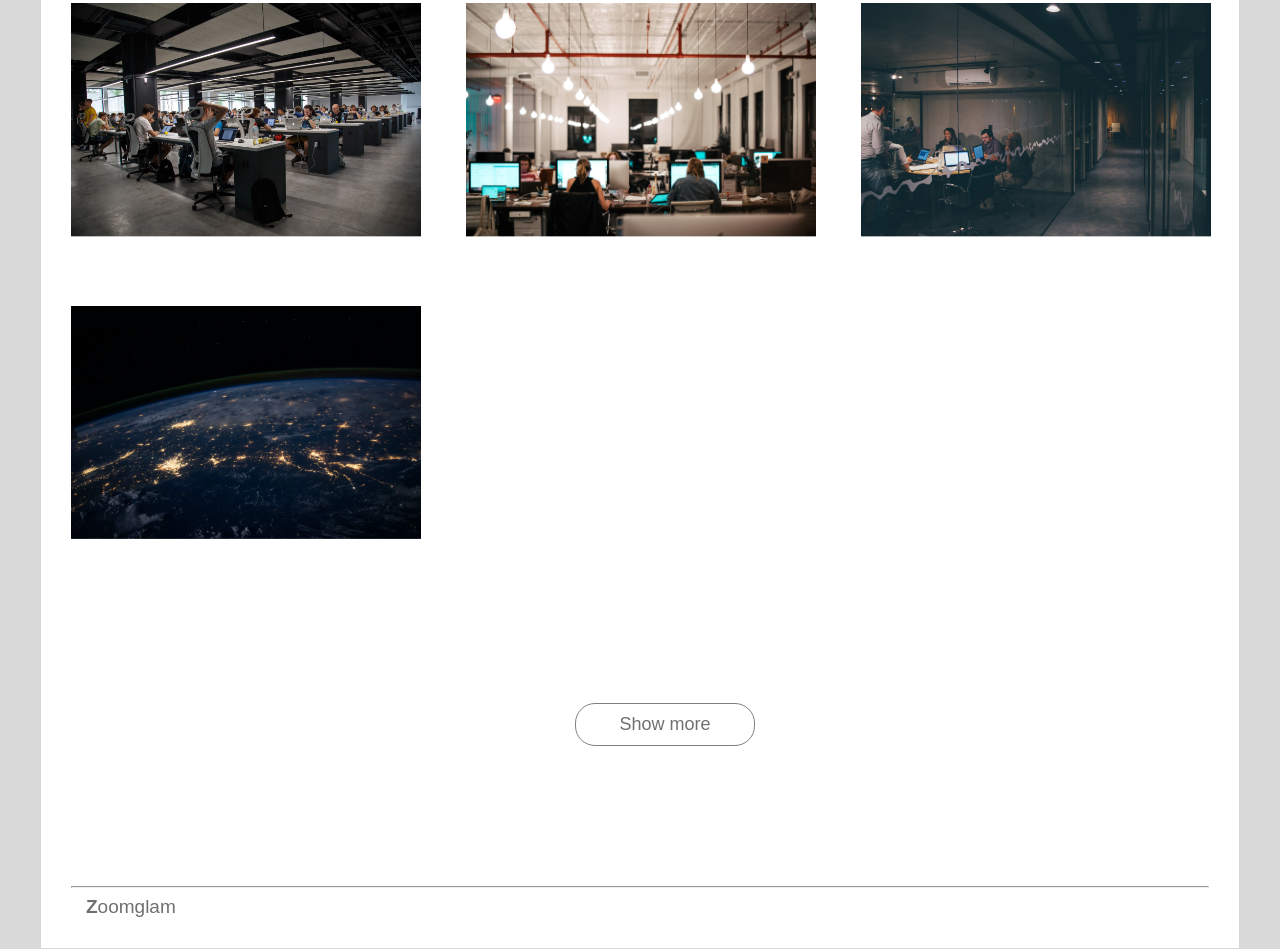
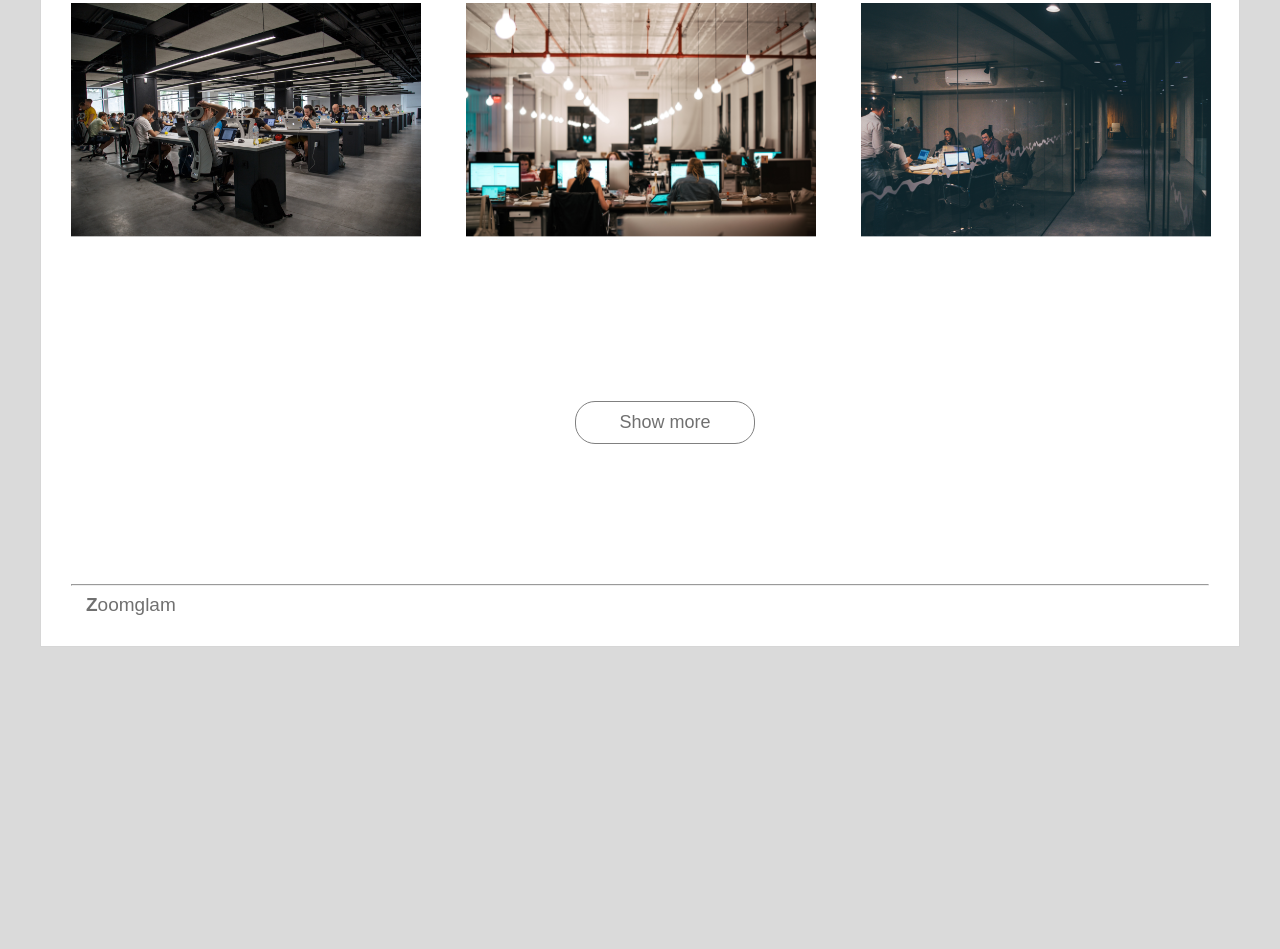
Before and after one commit to superstevy/Selfdev_ZoomBackground, a plain HTML site: page searched.html in a window 1280 px wide. Shown: the part 2127-3076 px from the top of the page. After the commit the page ends 2774 px from the top, so only its background shows below. Drawn offline with Linux system fonts and the light colour scheme.

Commit message:
fixed mobile display

```diff
--- a/searched.html
+++ b/searched.html
@@ -80,7 +80,6 @@
                     <li><img src="Assets\alex-kotliarskyi-QBpZGqEMsKg-unsplash.png" alt="#" /></li>
                     <li><img src="Assets\israel-andrade-YI_-1.png" alt="#" /></li>
                     <li><img src="Assets\mario-gogh-VBLHICVh-lI-unsplash.png" alt="#" /></li>
-                    <li> <img src="Assets\nasa-Q-1.png" alt="#" /></li>
                 </ul>
             </main>
             <footer class="more">
```
